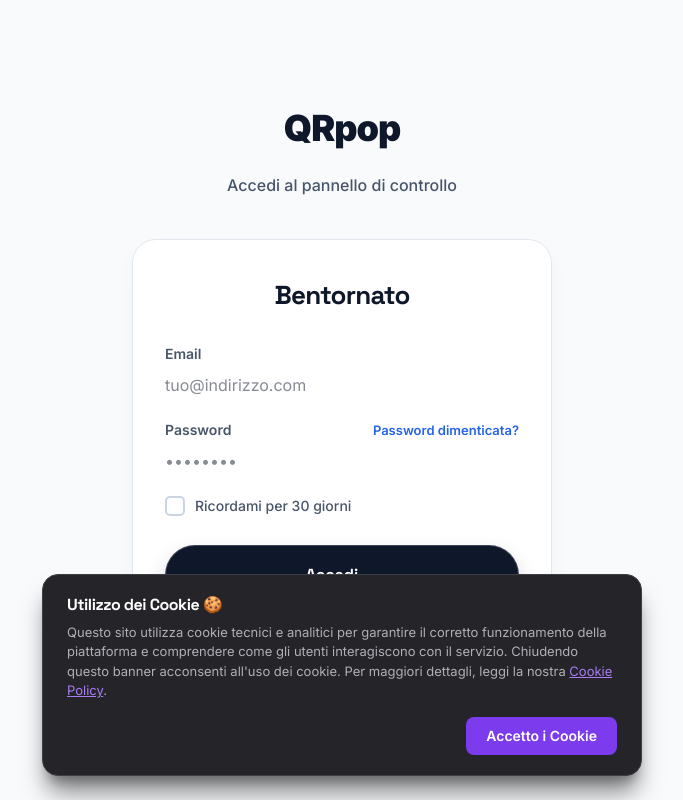
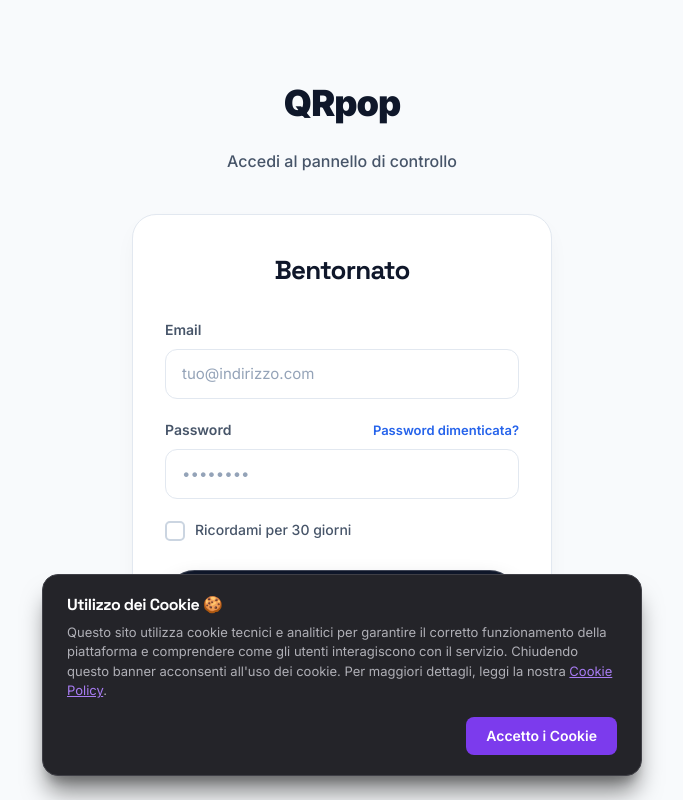
Before and after one commit to cgabelli/qrpop, a Next.js app: page /login in a window 1280 px wide. Shown: the whole page, without its empty margins (298-981 px from the left). Built offline with nearby package versions, Linux system fonts and the light colour scheme.

Commit message:
fix(css): add missing .card and .input-field classes for light auth pages

```diff
--- a/app/globals.css
+++ b/app/globals.css
@@ -123,6 +123,43 @@
   box-shadow: 0 40px 80px -15px rgba(0, 0, 0, 0.12), inset 0 2px 4px rgba(255, 255, 255, 1);
 }
 
+/* --- CARDS --- */
+
+.card {
+  background: #ffffff;
+  border: 1px solid #e2e8f0;
+  border-radius: 24px;
+  box-shadow: 0 10px 25px -5px rgba(0, 0, 0, 0.05), 0 4px 10px -5px rgba(0, 0, 0, 0.04);
+}
+
+/* --- FORM INPUTS --- */
+
+.input,
+.input-field {
+  width: 100%;
+  padding: 12px 16px;
+  border: 1.5px solid #e2e8f0;
+  border-radius: 12px;
+  font-size: 15px;
+  font-family: "Inter", sans-serif;
+  color: #0f172a;
+  background: #ffffff;
+  outline: none;
+  transition: border-color 0.2s, box-shadow 0.2s;
+  box-sizing: border-box;
+}
+
+.input:focus,
+.input-field:focus {
+  border-color: #2563eb;
+  box-shadow: 0 0 0 3px rgba(37, 99, 235, 0.1);
+}
+
+.input::placeholder,
+.input-field::placeholder {
+  color: #94a3b8;
+}
+
 /* --- TEXT & BUTTONS --- */
 
 .gradient-text {
```
